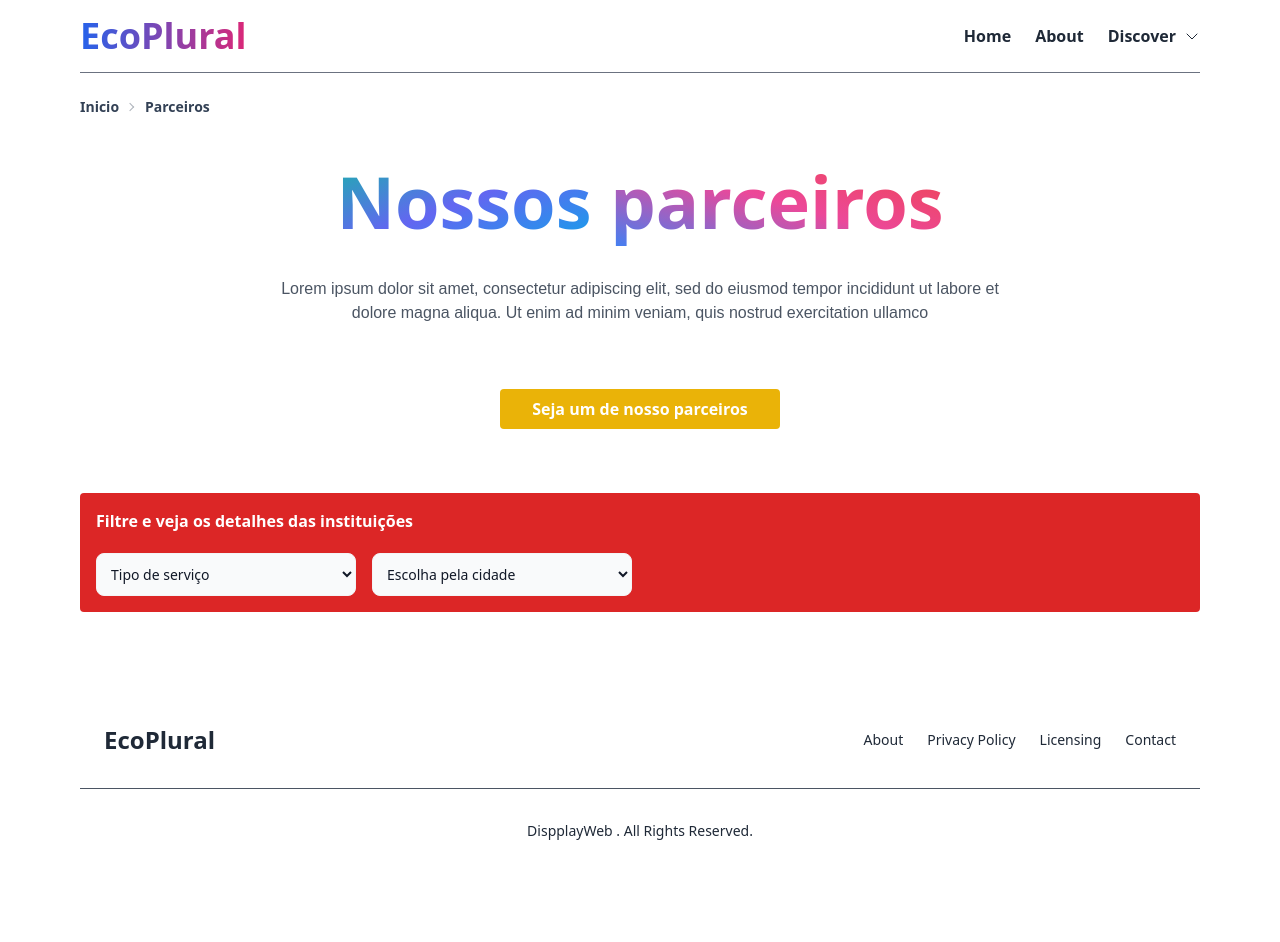
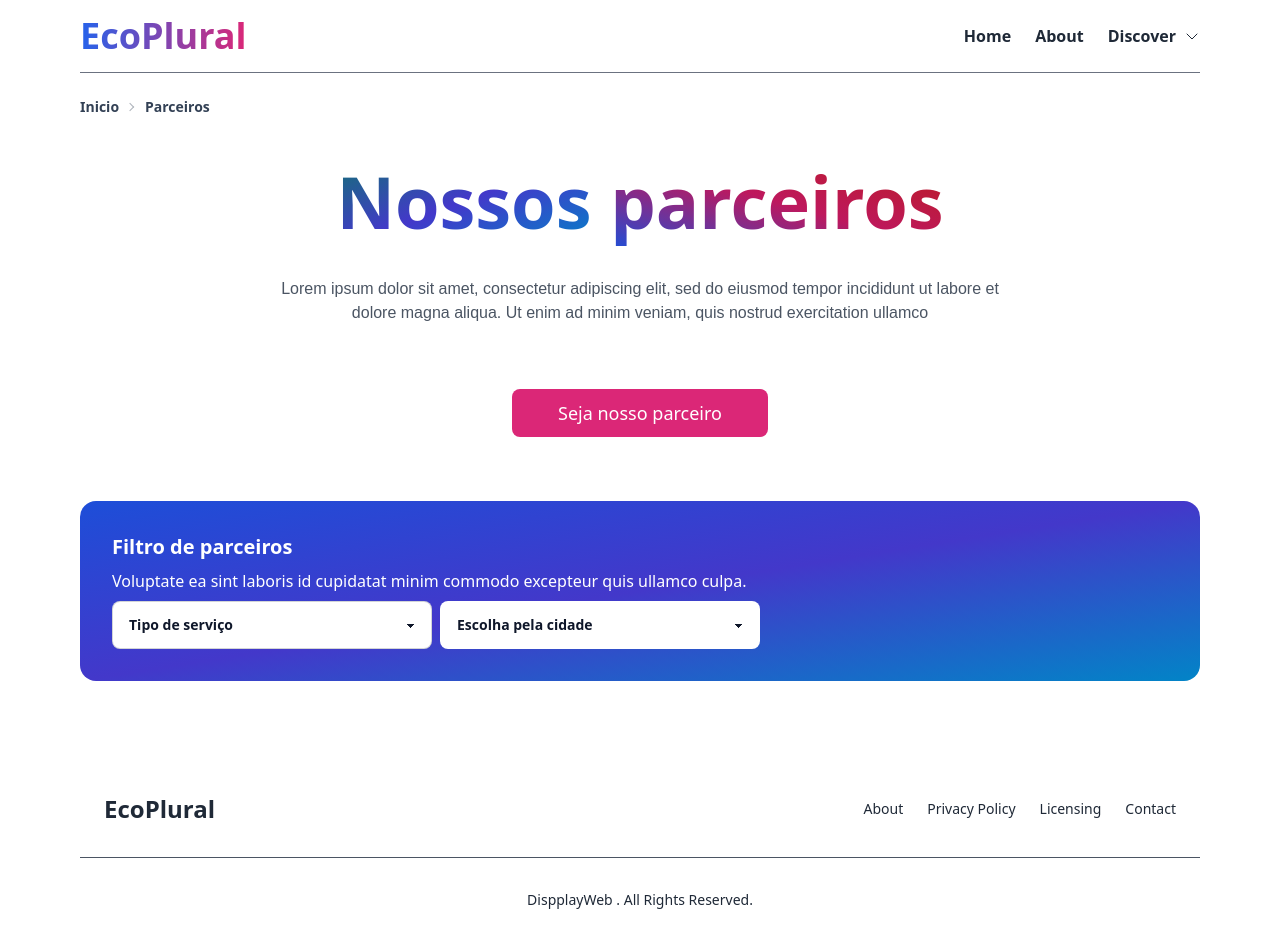
Before and after one commit to ngrpedro/nextapp, a Next.js app: page /partners in a window 1280 px wide. Before the commit the page ends 873 px from the top, so only its background shows below. Built offline with nearby package versions, Linux system fonts and the light colour scheme; no server answers; the database is empty.

Commit message:
style:: main partnersview

```diff
--- a/src/components/partners/PartnerHero.tsx
+++ b/src/components/partners/PartnerHero.tsx
@@ -5,10 +5,10 @@ const Hero = () => {
     <section className="relative">
       <div className="max-w-[63rem] m-auto mt-10">
         <h1 className="text-5xl font-extrabold text-center lg:text-7xl 2xl:text-8xl">
-          <span className="text-transparent bg-gradient-to-br bg-clip-text from-teal-500 via-indigo-500 to-sky-500">
+          <span className="text-transparent bg-gradient-to-br bg-clip-text from-teal-700 via-indigo-700 to-sky-600">
             Nossos
           </span>{" "}
-          <span className="text-transparent bg-gradient-to-tr bg-clip-text from-blue-500 via-pink-500 to-red-500">
+          <span className="text-transparent bg-gradient-to-tr bg-clip-text from-blue-700 via-pink-700 to-red-700">
             parceiros
           </span>
         </h1>
@@ -20,9 +20,7 @@ const Hero = () => {
         </p>
       </div>
       <div className="flex items-center justify-center py-6">
-        <button className="bg-yellow-500 hover:bg-yellow-600 text-white font-semibold text-center py-2 px-8 rounded transition-colors">
-          Seja um de nosso parceiros
-        </button>
+        <button className="btn btn-wide normal-case text-lg font-normal bg-pink-600 border-none hover:bg-pink-500">Seja nosso parceiro</button>
       </div>
     </section>
   );
--- a/src/components/partners/partnerView.tsx
+++ b/src/components/partners/partnerView.tsx
@@ -11,28 +11,33 @@ const PartnerView = ({ partners }: Props) => {
 
   return (
     <div className="my-10">
-      <div className="rounded p-4 space-y-5 bg-red-600">
-        <p className="text-white font-bold">Filtre e veja os detalhes das instituições</p>
-        <div className="grid grid-cols-1 sm:grid-cols-2 md:grid-cols-4 itens-center justify-center gap-4">
-          <select
-            className="bg-gray-50 border border-gray-100 text-gray-900 text-sm rounded-lg
-            block w-full p-2.5"
-          >
-            <option defaultValue="choose">Tipo de serviço</option>
+      <div className="card w-full text-primary-content bg-gradient-to-br from-blue-700 via-indigo-700 to-sky-600">
+        <div className="card-body">
+          <h2 className="card-title">Filtro de parceiros</h2>
+          <p>
+            Voluptate ea sint laboris id cupidatat minim commodo excepteur quis
+            ullamco culpa.
+          </p>
+          <div className="card-actions text-slate-900">
+            <select className="select select-bordered w-full max-w-xs">
+              <option disabled selected>
+                Tipo de serviço
+              </option>
+
               <option value="US">Instituição de acolhimento</option>
               <option value="CA">Médicos</option>
               <option value="FR">Pscólogos</option>
             </select>
 
-          <select
-            className="bg-gray-50 border border-gray-100 text-gray-900 text-sm rounded-lg
-            block w-full p-2.5"
-          >
-            <option defaultValue="choose">Escolha pela cidade</option>
+            <select className="select w-full max-w-xs">
+              <option disabled selected>
+                Escolha pela cidade
+              </option>
               <option value="US">Instituição de acolhimento</option>
               <option value="CA">Médicos</option>
               <option value="FR">Pscólogos</option>
             </select>
+          </div>
         </div>
       </div>
 
--- a/src/pages/index.tsx
+++ b/src/pages/index.tsx
@@ -30,13 +30,8 @@ const Home = ({ users }: Props) => {
               Lorem ipsum dolor, sit amet consectetur adipisicing elit. Maxime
               corporis saepe, aut similique unde accusamus.
             </p>
-            <Link
-              href="/partners"
-              className="py-4 px-10 mt-5 text-lg text-white rounded-lg font-semibold
-            bg-gradient-to-r from-red-500 to-blue-400"
-            >
-              Veja nossos parceiros
-            </Link>
+            <Link href="/partners" className="btn btn-wide normal-case text-lg font-normal bg-gradient-to-r from-red-500
+            to-blue-400 border-none hover:opacity-80">Conheça nossos parceiro</Link>
           </div>
 
           <div className="flex items-center justify-center my-8">
```
Lines whose indentation alone changed are shown as unchanged.
